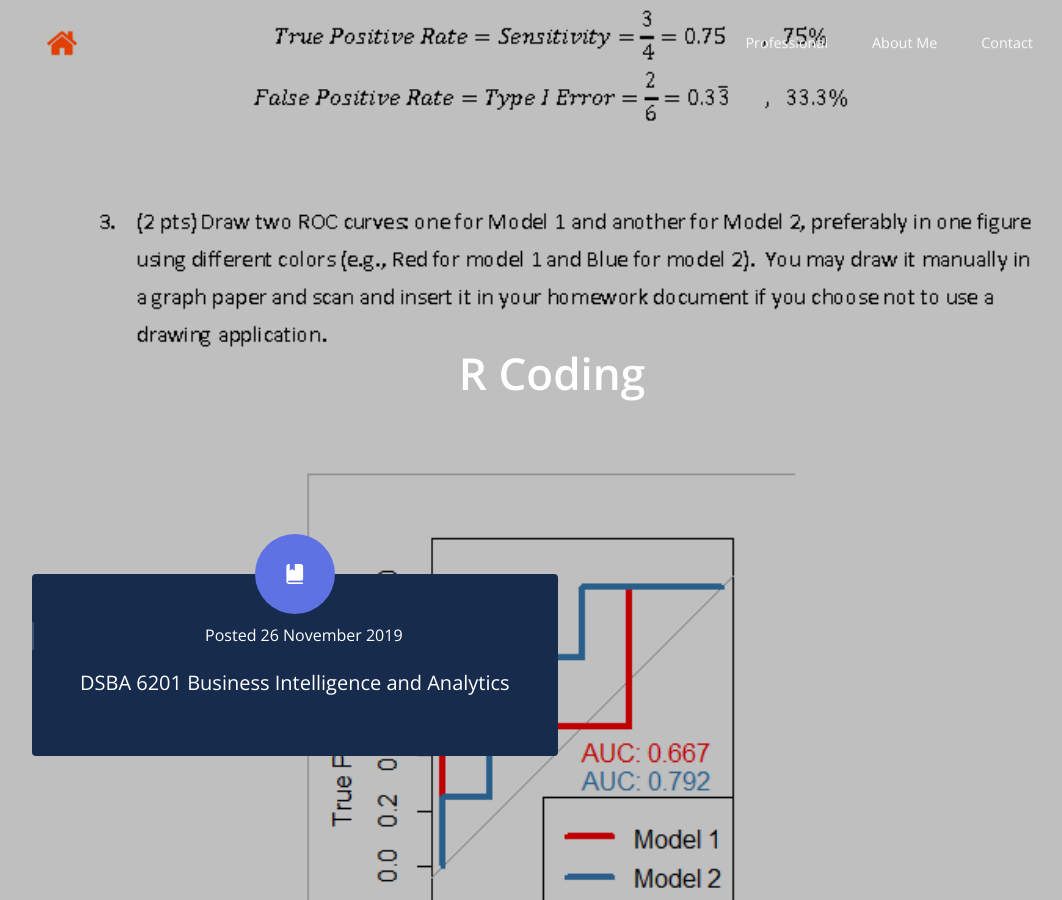
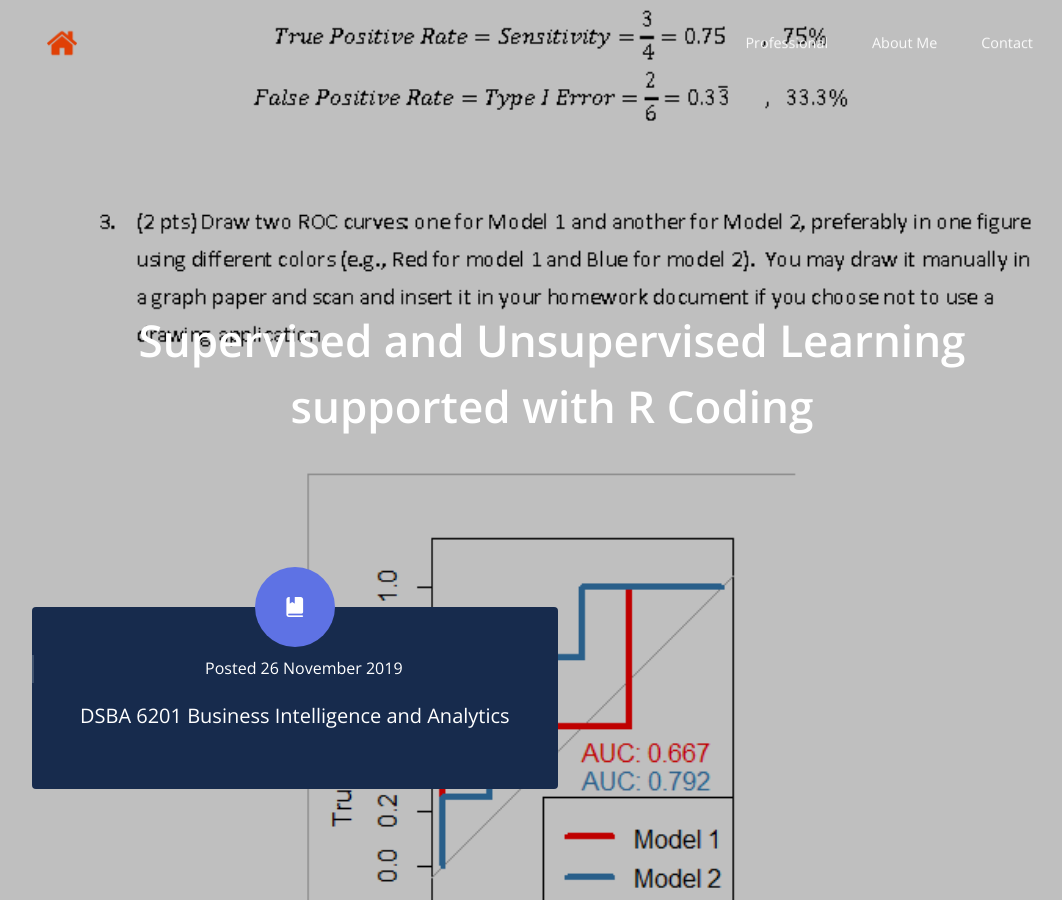
Before and after one commit to patriciamariebarrier/patriciamariebarrier.github.io, a Jekyll site: the page built from _posts/2020-05-16-future-highstreet-trends.md, in a window 1280 px wide and 900 px high. Shown: the whole window, without its empty margins (88-1150 px from the left). Built offline with Jekyll 4.4.1, drawn with Linux system fonts in a browser that asks for light colours; nearby versions of some CDN libraries; some of the changed text lies outside the part shown.

Commit message:
Update 2020-05-16-future-highstreet-trends.md

```diff
--- a/_posts/2020-05-16-future-highstreet-trends.md
+++ b/_posts/2020-05-16-future-highstreet-trends.md
@@ -1,5 +1,5 @@
 ---
-title: R Coding
+title: Supervised and Unsupervised Learning supported with R Coding
 date: 2019-11-26
 description: DSBA 6201 Business Intelligence and Analytics
 featured_image: /assets/img/pages/6201assignments2019_Page_12.png
```
